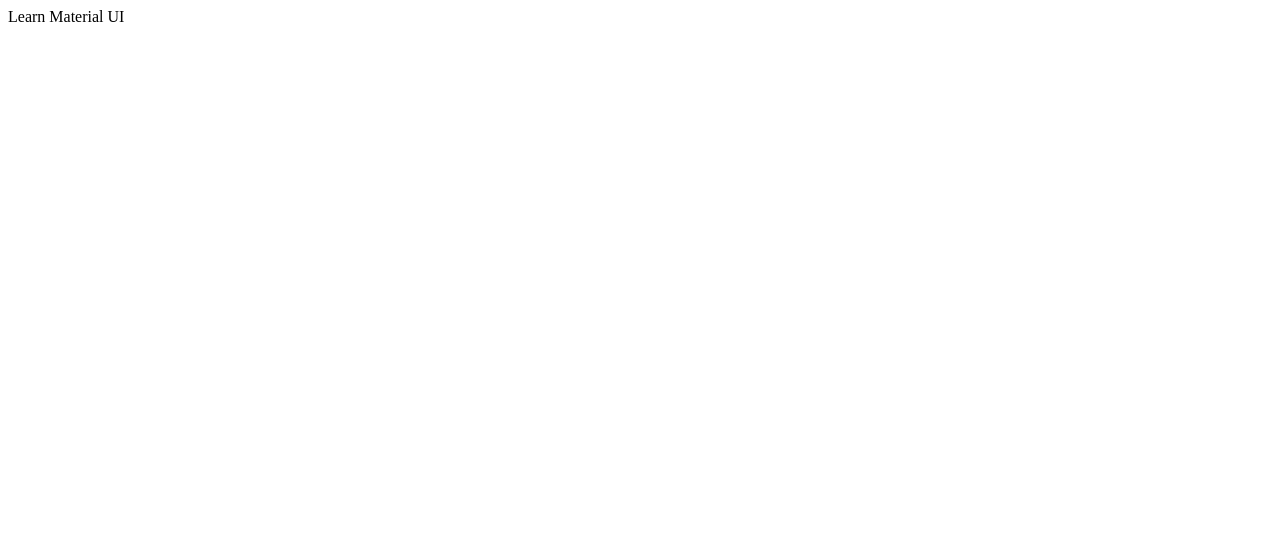
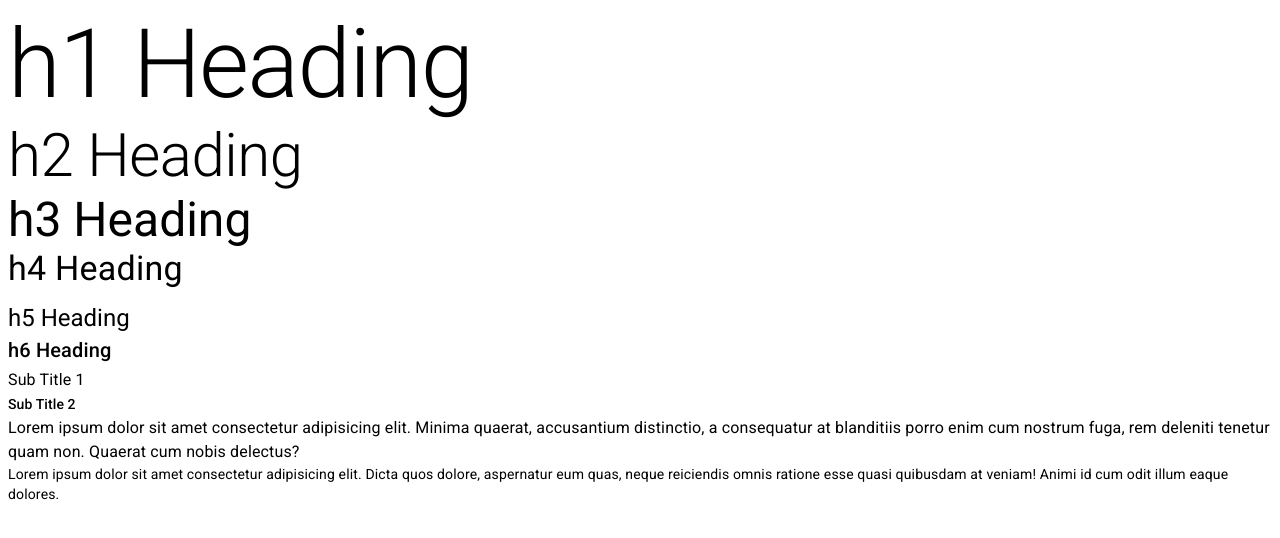
Before and after one commit to JiwanChaudhary/materail-ui, a JavaScript app: page / in a window 1280 px wide. Shown: the top 538 px of the page. Built offline with nearby package versions, Linux system fonts and the light colour scheme.

Commit message:
topography added

```diff
--- a/public/index.html
+++ b/public/index.html
@@ -9,6 +9,15 @@
       name="description"
       content="Web site created using create-react-app"
     />
+    <link
+      rel="stylesheet"
+      href="https://fonts.googleapis.com/css?family=Roboto:300,400,500,700&display=swap"
+    />
+    <link
+      rel="stylesheet"
+      href="https://fonts.googleapis.com/icon?family=Material+Icons"
+    />
+
     <link rel="apple-touch-icon" href="%PUBLIC_URL%/logo192.png" />
     <!--
       manifest.json provides metadata used when your web app is installed on a
@@ -29,15 +38,5 @@
   <body>
     <noscript>You need to enable JavaScript to run this app.</noscript>
     <div id="root"></div>
-    <!--
-      This HTML file is a template.
-      If you open it directly in the browser, you will see an empty page.
-
-      You can add webfonts, meta tags, or analytics to this file.
-      The build step will place the bundled scripts into the <body> tag.
-
-      To begin the development, run `npm start` or `yarn start`.
-      To create a production bundle, use `npm run build` or `yarn build`.
-    -->
   </body>
 </html>
--- a/src/App.js
+++ b/src/App.js
@@ -1,5 +1,9 @@
+import { MuiTypography } from "./components/MuiTypography";
+
 function App() {
-    return <div>Learn Material UI</div>
+    return (<div>
+        <MuiTypography />
+    </div>)
 }
 
 export default App;
--- /dev/null
+++ b/src/components/MuiTypography.js
@@ -0,0 +1,33 @@
+import { Typography } from "@mui/material";
+
+export const MuiTypography = () => {
+  return (
+    // 13 different variations of typography
+    <div>
+      <Typography variant="h1">h1 Heading</Typography>
+      <Typography variant="h2">h2 Heading</Typography>
+      <Typography variant="h3">h3 Heading</Typography>
+      {/* component specifies the tag for topography gutterBottom adds the margin bottom of 0.35em */}
+      <Typography variant="h4" component="h1" gutterBottom>
+        h4 Heading
+      </Typography>
+      <Typography variant="h5">h5 Heading</Typography>
+      <Typography variant="h6">h6 Heading</Typography>
+
+      <Typography variant="subtitle1">Sub Title 1</Typography>
+      <Typography variant="subtitle2">Sub Title 2</Typography>
+
+      {/* if we don't declare variant for typography then it takes default body1 variant */}
+      <Typography>
+        Lorem ipsum dolor sit amet consectetur adipisicing elit. Minima quaerat,
+        accusantium distinctio, a consequatur at blanditiis porro enim cum
+        nostrum fuga, rem deleniti tenetur quam non. Quaerat cum nobis delectus?
+      </Typography>
+      <Typography variant="body2">
+        Lorem ipsum dolor sit amet consectetur adipisicing elit. Dicta quos
+        dolore, aspernatur eum quas, neque reiciendis omnis ratione esse quasi
+        quibusdam at veniam! Animi id cum odit illum eaque dolores.
+      </Typography>
+    </div>
+  );
+};
```
